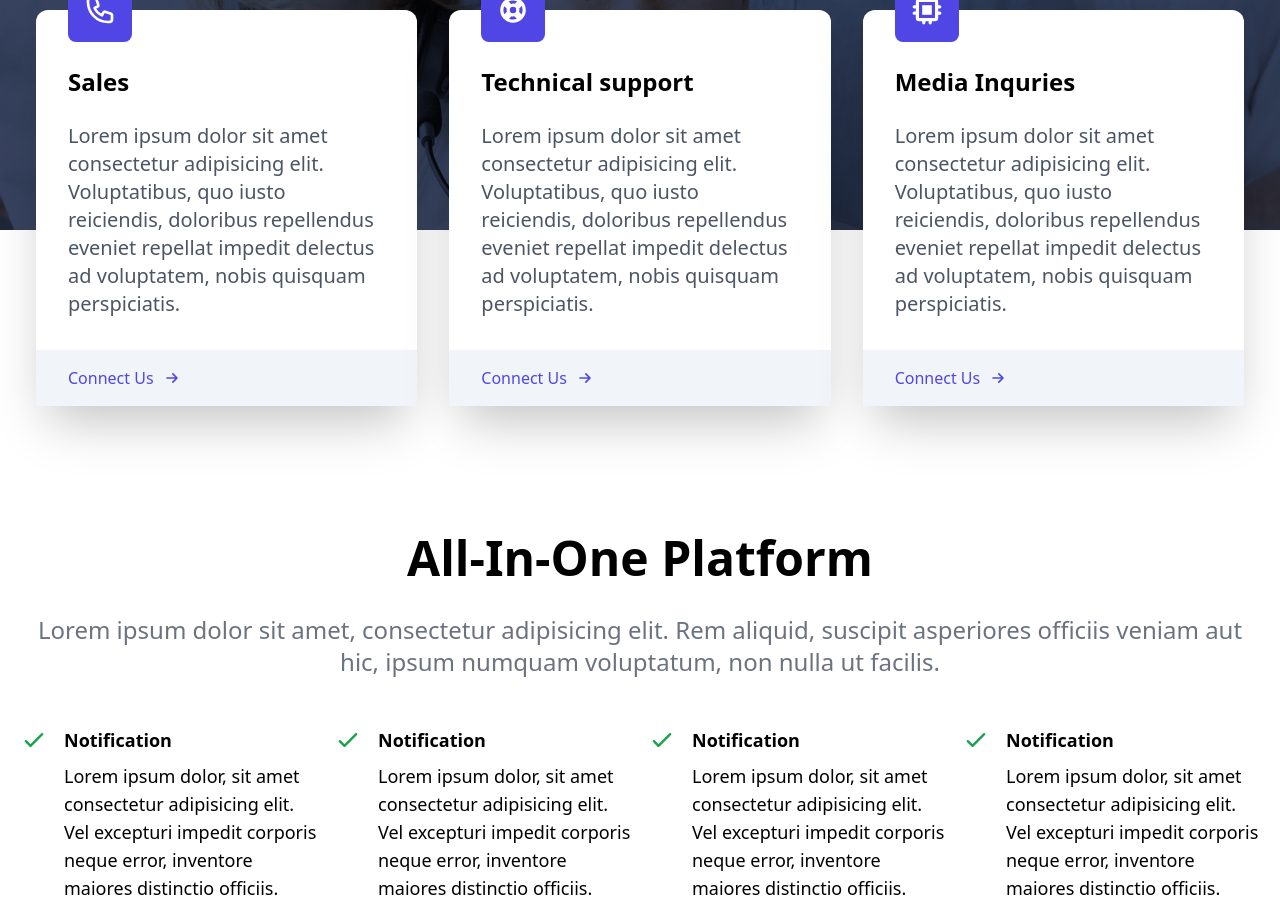
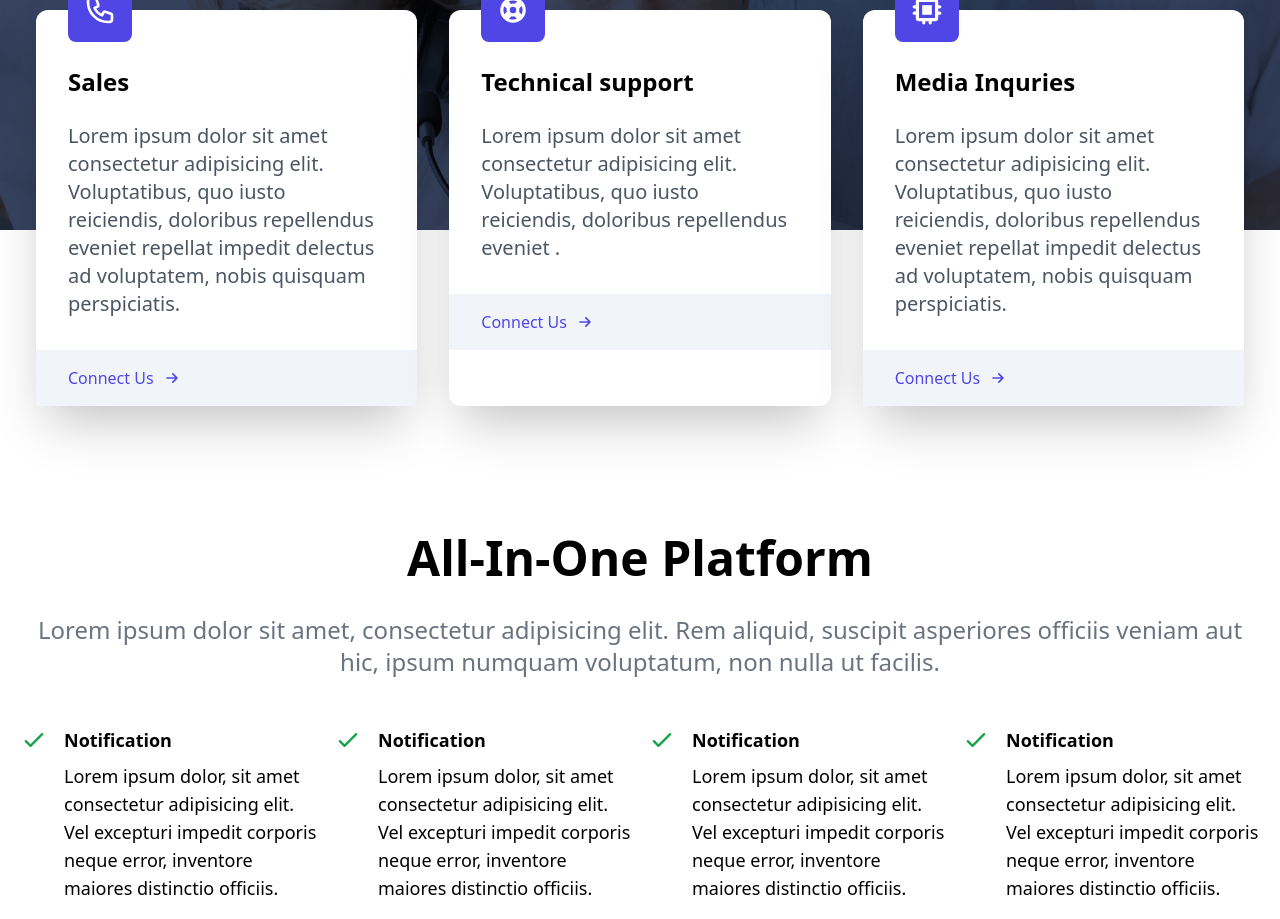
Before and after one commit to lakhannemane/TailwindCSS, a React (Create React App) app: page / in a window 1280 px wide. Shown: the part 1880-2799 px from the top of the page. Built offline with nearby package versions, Linux system fonts and the light colour scheme.

Commit message:
add suport changes

```diff
--- a/src/component/Support.jsx
+++ b/src/component/Support.jsx
@@ -56,8 +56,7 @@ const Support = () => {
               <p className="text-gray-600 text-xl">
                 Lorem ipsum dolor sit amet consectetur adipisicing elit.
                 Voluptatibus, quo iusto reiciendis, doloribus repellendus
-                eveniet repellat impedit delectus ad voluptatem, nobis quisquam
-                perspiciatis.
+                eveniet .
               </p>
             </div>
             <div className="bg-slate-100 pl-8 py-4">
```
